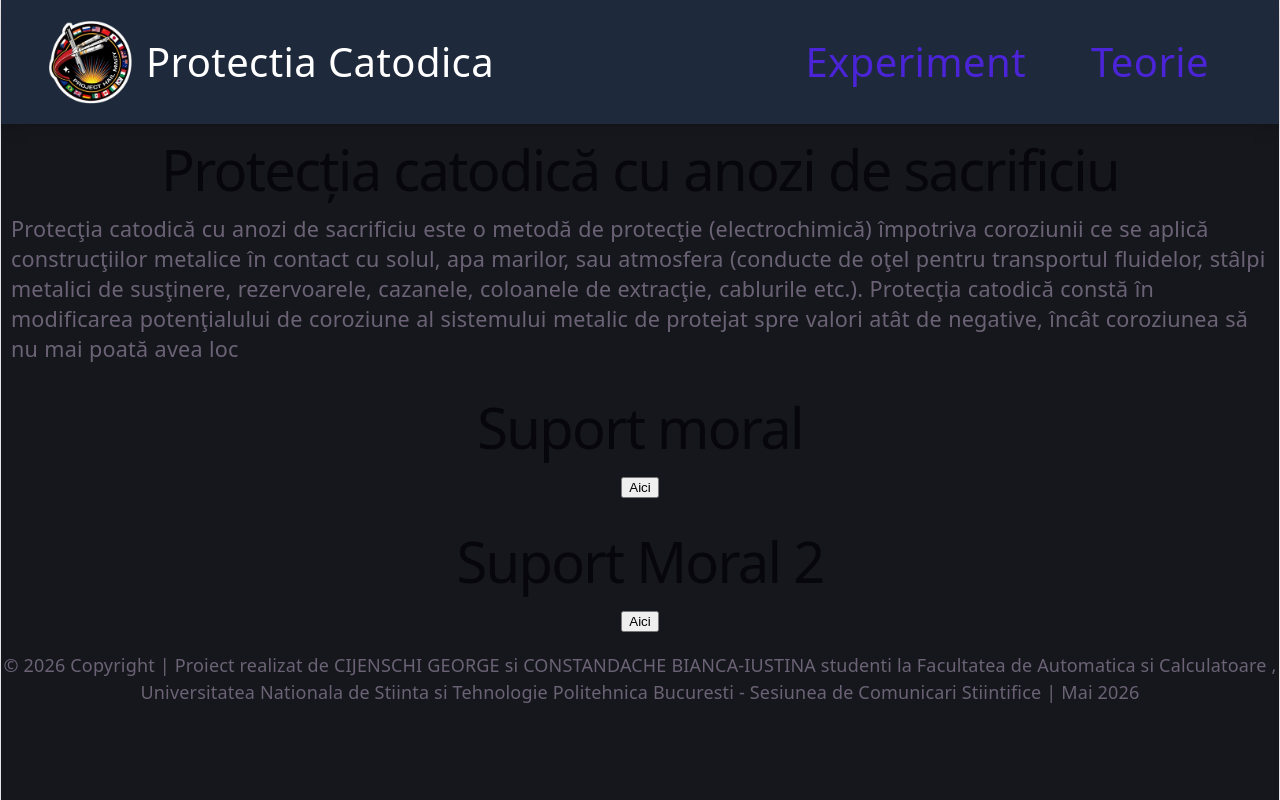
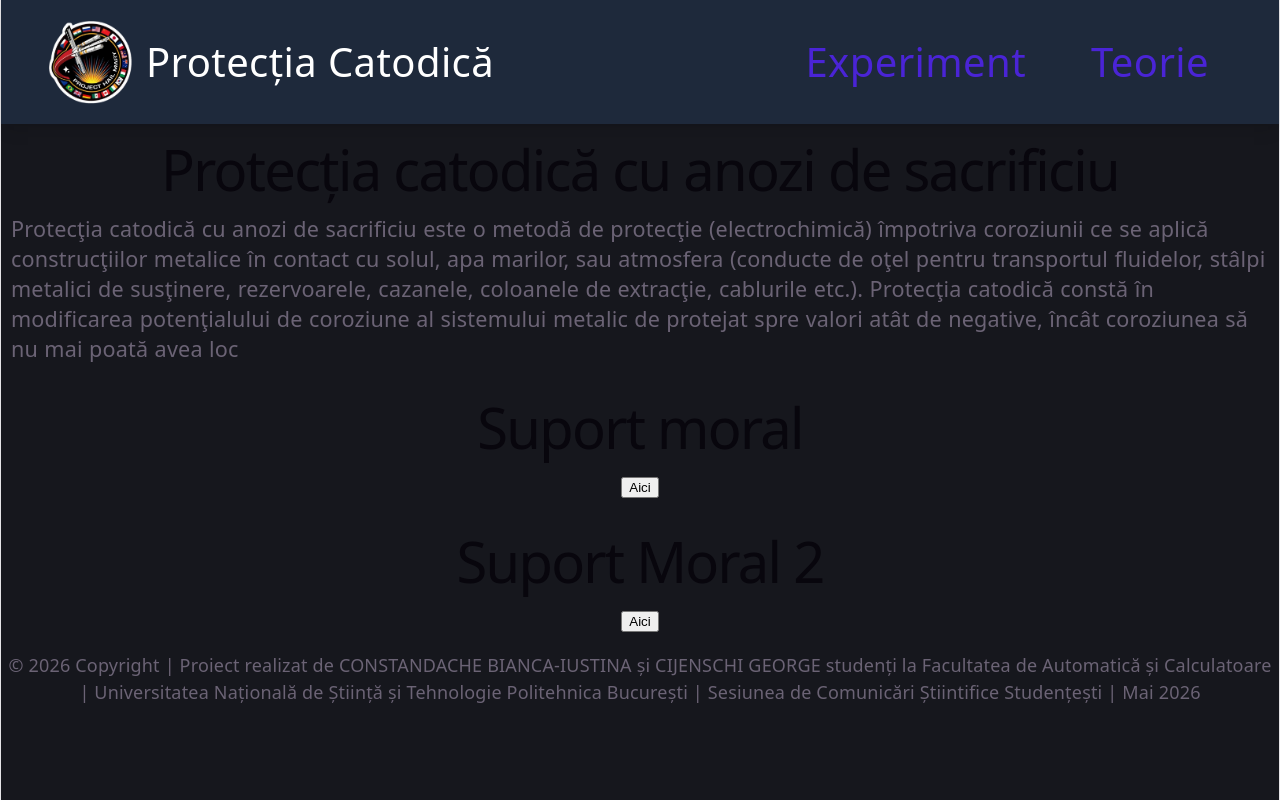
Before and after one commit to mimenschi/proiect_chimie, a React (Vite) app in the folder protectia-catodica/: page / in a window 1280 px wide. Built offline with nearby package versions, Linux system fonts and the light colour scheme.

Commit message:
Add: Diacritice

```diff
--- a/protectia-catodica/src/pages/Protectia.jsx
+++ b/protectia-catodica/src/pages/Protectia.jsx
@@ -9,6 +9,7 @@ function Protectia(){
     return(
         <>
             <Header />
+
             <Rocky />
             <Mj />
             <Footer />
--- a/protectia-catodica/src/site/Footer.jsx
+++ b/protectia-catodica/src/site/Footer.jsx
@@ -7,8 +7,8 @@ function Footer(){
     return(
         <footer>
             <p>&copy; {new Date().getFullYear()} Copyright |
-                Proiect realizat de CIJENSCHI GEORGE si CONSTANDACHE BIANCA-IUSTINA studenti la Facultatea de Automatica si Calculatoare ,
-                Universitatea Nationala de Stiinta si Tehnologie Politehnica Bucuresti - Sesiunea de Comunicari Stiintifice | Mai 2026
+                Proiect realizat de CONSTANDACHE BIANCA-IUSTINA și CIJENSCHI GEORGE studenți la Facultatea de Automatică și Calculatoare |
+                Universitatea Națională de Știință și Tehnologie Politehnica București | Sesiunea de Comunicări Știintifice Studențești | Mai 2026
             </p>
         </footer>
     );
--- a/protectia-catodica/src/site/Navbar.jsx
+++ b/protectia-catodica/src/site/Navbar.jsx
@@ -16,7 +16,7 @@ function Navbar() {
                         alt="Logo"
                         className="poza"
                         />
-                    <span className="butonasLogo">Protectia Catodica</span>
+                    <span className="butonasLogo">Protecția Catodică</span>
                 </span>
             </Link>
 
```
Also changed, not shown: protectia-catodica/src/pages/Teorie.jsx (+9 -0 lines).
